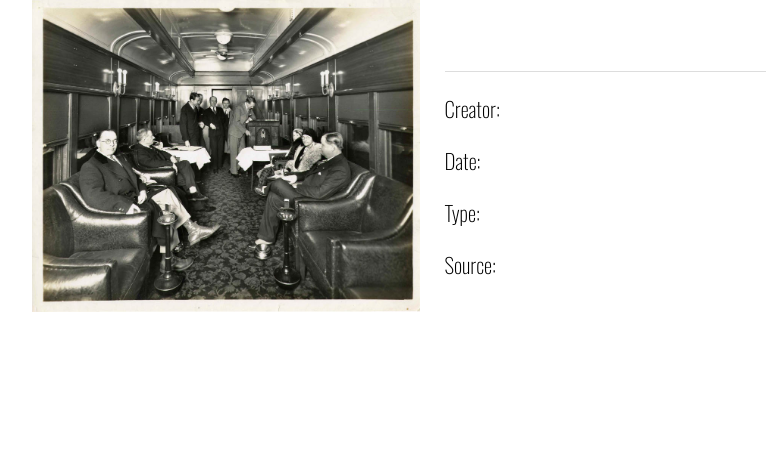
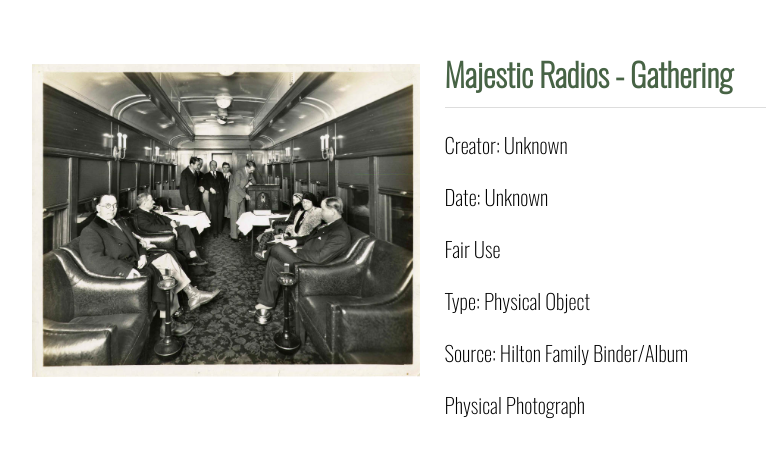
Before and after one commit to martinez2125/TennesseeChicago_Images, a Jekyll site: the page built from _mindoc_media/pg948-img.md, in a window 1280 px wide. Shown: the top 458 px of the page, without its empty margins (208-974 px from the left). Built offline with Jekyll 4.4.1, drawn with Linux system fonts in a browser that asks for light colours.

Commit message:
Update pg948-img.md

```diff
--- a/_mindoc_media/pg948-img.md
+++ b/_mindoc_media/pg948-img.md
@@ -3,18 +3,18 @@ page: section-name
 title: Hilton Family Binder (Inside)
 media_type: image
 
-_title:
+_title: Majestic Radios - Gathering
 description:
-creator:
-_date:
-rights:
-type:
-source:
+creator: Unknown
+_date: Unknown
+rights: Fair Use
+type: Physical Object
+source: Hilton Family Binder/Album
 identifier:
 contributor:
-format:
-credit_(IPTC):
-date_created_(IPTC):
+format: Physical Photograph
+credit_(IPTC): Digitization courtesy of Caden J. Miller & Lesly Martinez
+date_created_(IPTC): 9/15/2025
 
 _path: /assets/img/pg48-img.jpg
 order: 50
```
